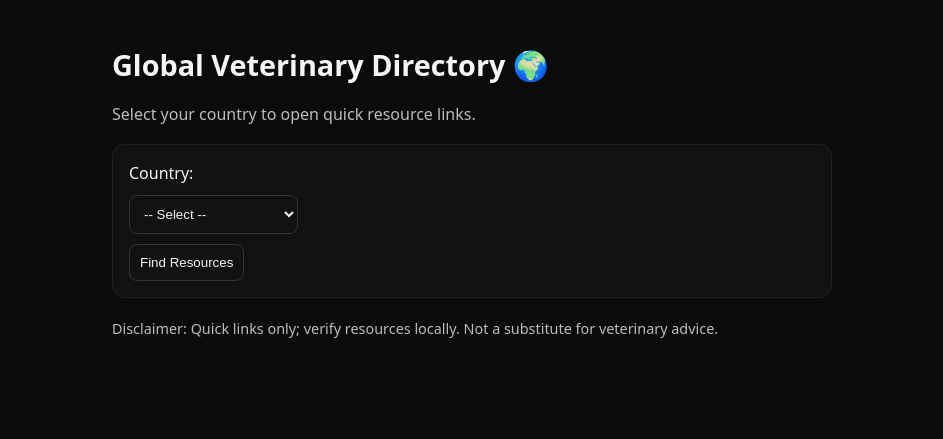
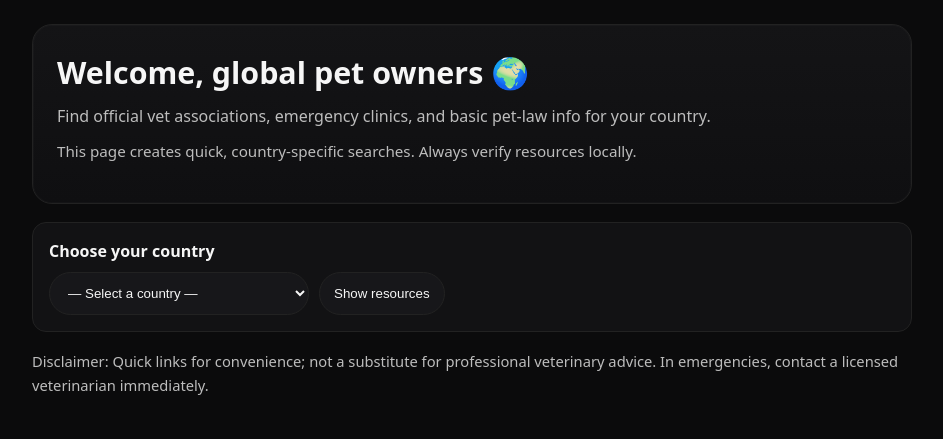
Before and after one commit to ruralvetlady-eng/findavet-online, a plain HTML site: page global.html in a window 1280 px wide. Shown: the whole page, without its empty margins (168-1111 px from the left). Drawn offline with Linux system fonts and the light colour scheme.

Commit message:
Update global.html

```diff
--- a/global.html
+++ b/global.html
@@ -4,67 +4,115 @@
   <meta charset="UTF-8" />
   <meta name="viewport" content="width=device-width,initial-scale=1" />
   <title>Global Veterinary Directory | FindAVet.online</title>
-  <meta name="description" content="Choose your country to find veterinary associations, emergency clinics, and pet law resources." />
-  <!-- Optional: AdSense loader (one copy per page is fine) -->
+  <meta name="description" content="Welcome, worldwide visitors. Choose your country to find veterinary associations, emergency clinics, and pet law resources." />
+  <link rel="preconnect" href="https://www.googletagmanager.com" crossorigin>
+  <link rel="preconnect" href="https://pagead2.googlesyndication.com" crossorigin>
+  <!-- keep only one AdSense loader per page (optional) -->
   <script async src="https://pagead2.googlesyndication.com/pagead/js/adsbygoogle.js?client=ca-pub-7512776885465237" crossorigin="anonymous"></script>
   <style>
-    body{margin:0;font:16px/1.5 system-ui,-apple-system,Segoe UI,Roboto,Inter,Arial,sans-serif;background:#0b0b0c;color:#f6f6f6}
-    .wrap{max-width:720px;margin:0 auto;padding:24px}
-    h1{font-size:1.8rem;margin-bottom:10px}
-    p{color:#bdbdbd}
-    select,button{padding:10px;margin-top:10px;border-radius:8px;border:1px solid #333;background:#121214;color:#f6f6f6}
+    :root{
+      --bg:#0b0b0c; --card:#121214; --ink:#f6f6f6; --muted:#bdbdbd; --line:#222;
+      --accent:#89d4ff; --pill:#17171a;
+      --radius:14px;
+    }
+    html,body{background:var(--bg);color:var(--ink);font:16px/1.6 system-ui,-apple-system,Segoe UI,Roboto,Inter,Arial,sans-serif;margin:0}
+    a{color:var(--accent);text-decoration:none} a:hover{text-decoration:underline}
+    .wrap{max-width:880px;margin:0 auto;padding:24px}
+
+    .hero{
+      background:linear-gradient(180deg,#141416, #0f0f11);
+      border:1px solid var(--line); border-radius:20px; padding:24px; margin-bottom:18px;
+      box-shadow:0 0 0 1px rgba(255,255,255,.02) inset;
+    }
+    .hero h1{margin:0 0 6px 0;font-size:1.9rem}
+    .tagline{color:var(--muted);margin:0}
+    .note{margin-top:10px; font-size:.95rem; color:var(--muted)}
+
+    .card{background:var(--card);border:1px solid var(--line);border-radius:var(--radius);padding:16px;margin-top:16px}
+    .row{display:flex;gap:10px;flex-wrap:wrap}
+    label{display:block;margin-bottom:8px;font-weight:600}
+    select,button{
+      padding:12px 14px;border-radius:999px;border:1px solid var(--line);background:var(--pill);color:var(--ink);
+    }
+    select{min-width:260px}
     button{cursor:pointer}
-    .btn{display:inline-block;margin:6px 4px;padding:10px 14px;border-radius:8px;background:#17171a;border:1px solid #2a2a2a;color:#f6f6f6;text-decoration:none}
-    .btn:hover{background:#1f1f22}
-    .card{margin-top:18px;padding:16px;background:#121214;border:1px solid #222;border-radius:12px}
-    .small{font-size:.9rem;color:#bdbdbd}
+    .btn{
+      display:inline-block;padding:10px 14px;border-radius:999px;background:var(--pill);
+      border:1px solid var(--line); color:var(--ink); text-decoration:none
+    }
+    .btn:hover{background:#1e1e21}
+    .small{font-size:.92rem;color:var(--muted)}
+    h2{font-size:1.2rem;margin:18px 0 6px 0}
+    .links{display:flex;flex-wrap:wrap;gap:10px;margin-top:8px}
   </style>
 </head>
 <body>
   <div class="wrap">
-    <h1>Global Veterinary Directory 🌍</h1>
-    <p>Select your country to open quick resource links.</p>
+
+    <section class="hero">
+      <h1>Welcome, global pet owners 🌍</h1>
+      <p class="tagline">Find official vet associations, emergency clinics, and basic pet-law info for your country.</p>
+      <p class="note">This page creates quick, country-specific searches. Always verify resources locally.</p>
+    </section>
 
     <div class="card">
-      <label for="country">Country:</label><br>
-      <select id="country">
-        <option value="">-- Select --</option>
+      <label for="country">Choose your country</label>
+      <div class="row">
+        <select id="country" aria-label="Select your country">
+          <option value="">— Select a country —</option>
           <option>United States</option>
           <option>United Kingdom</option>
           <option>Canada</option>
           <option>Australia</option>
           <option>New Zealand</option>
-        <option>India</option>
           <option>Ireland</option>
-        <option>South Africa</option>
           <option>Germany</option>
           <option>France</option>
           <option>Spain</option>
           <option>Italy</option>
+          <option>Netherlands</option>
+          <option>Sweden</option>
+          <option>Norway</option>
+          <option>Denmark</option>
+          <option>Finland</option>
+          <option>Poland</option>
+          <option>Czechia</option>
+          <option>Portugal</option>
+          <option>Greece</option>
+          <option>Turkey</option>
           <option>Brazil</option>
           <option>Mexico</option>
+          <option>Argentina</option>
+          <option>Chile</option>
+          <option>Colombia</option>
+          <option>Peru</option>
           <option>Japan</option>
+          <option>South Korea</option>
           <option>Singapore</option>
           <option>Philippines</option>
+          <option>India</option>
           <option>United Arab Emirates</option>
           <option>Saudi Arabia</option>
+          <option>South Africa</option>
+          <option>Nigeria</option>
           <option>Kenya</option>
-        <option>Nigeria</option>
-        <option>Argentina</option>
+          <option>Egypt</option>
         </select>
-      <br>
-      <button onclick="findResources()">Find Resources</button>
+        <button onclick="findResources()">Show resources</button>
       </div>
 
-    <div id="results" class="card" style="display:none;">
-      <h2>Resources for <span id="selCountry"></span></h2>
+      <div id="results" style="display:none;">
+        <h2 id="countryTitle">Resources</h2>
+        <div class="links">
           <a id="assoc" class="btn" target="_blank" rel="noopener">Veterinary Association</a>
           <a id="emerg" class="btn" target="_blank" rel="noopener">Emergency Clinics</a>
           <a id="laws"  class="btn" target="_blank" rel="noopener">Pet Laws & Regulations</a>
-      <p class="small">Opens country-specific searches in a new tab.</p>
+        </div>
+        <p class="small" style="margin-top:8px">Opens country-specific results in a new tab.</p>
+      </div>
     </div>
 
-    <p class="small" style="margin-top:20px">Disclaimer: Quick links only; verify resources locally. Not a substitute for veterinary advice.</p>
+    <p class="small" style="margin-top:18px">Disclaimer: Quick links for convenience; not a substitute for professional veterinary advice. In emergencies, contact a licensed veterinarian immediately.</p>
   </div>
 
   <script>
@@ -73,16 +121,14 @@
       if(!c){ alert("Please select a country."); return; }
       showResources(c);
     }
-
     function showResources(c){
-      document.getElementById('selCountry').textContent = c;
+      document.getElementById('countryTitle').textContent = `Resources for ${c}`;
       document.getElementById('assoc').href = "https://www.google.com/search?q=veterinary+association+"+encodeURIComponent(c);
       document.getElementById('emerg').href = "https://www.google.com/search?q=24/7+emergency+animal+hospital+"+encodeURIComponent(c);
       document.getElementById('laws').href  = "https://www.google.com/search?q=pet+ownership+laws+"+encodeURIComponent(c);
       document.getElementById('results').style.display = "block";
     }
-
-    // Auto-select if ?country= is present
+    // Auto-select via ?country= param from homepage
     window.addEventListener("DOMContentLoaded", () => {
       const params = new URLSearchParams(window.location.search);
       const c = params.get("country");
```
Lines whose indentation alone changed are shown as unchanged.
